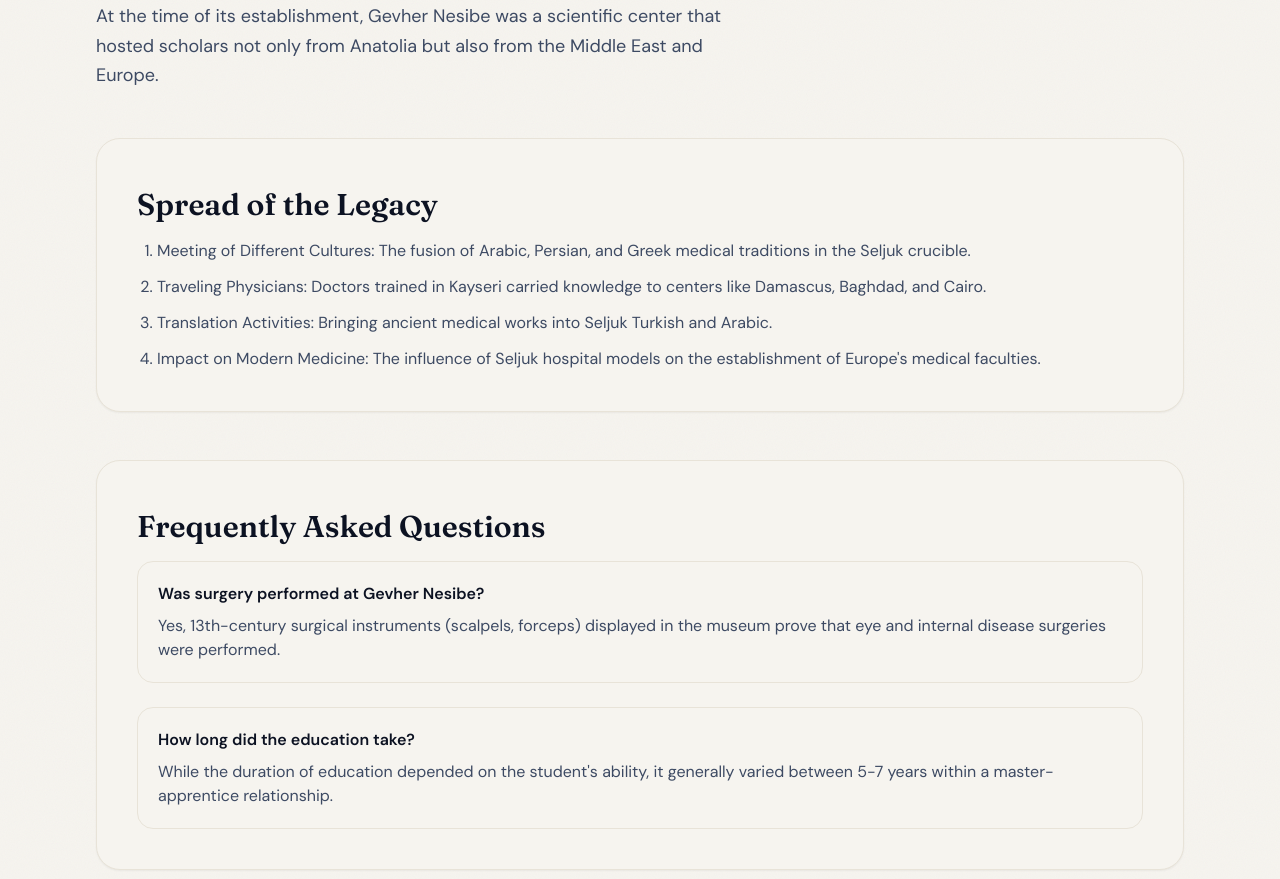
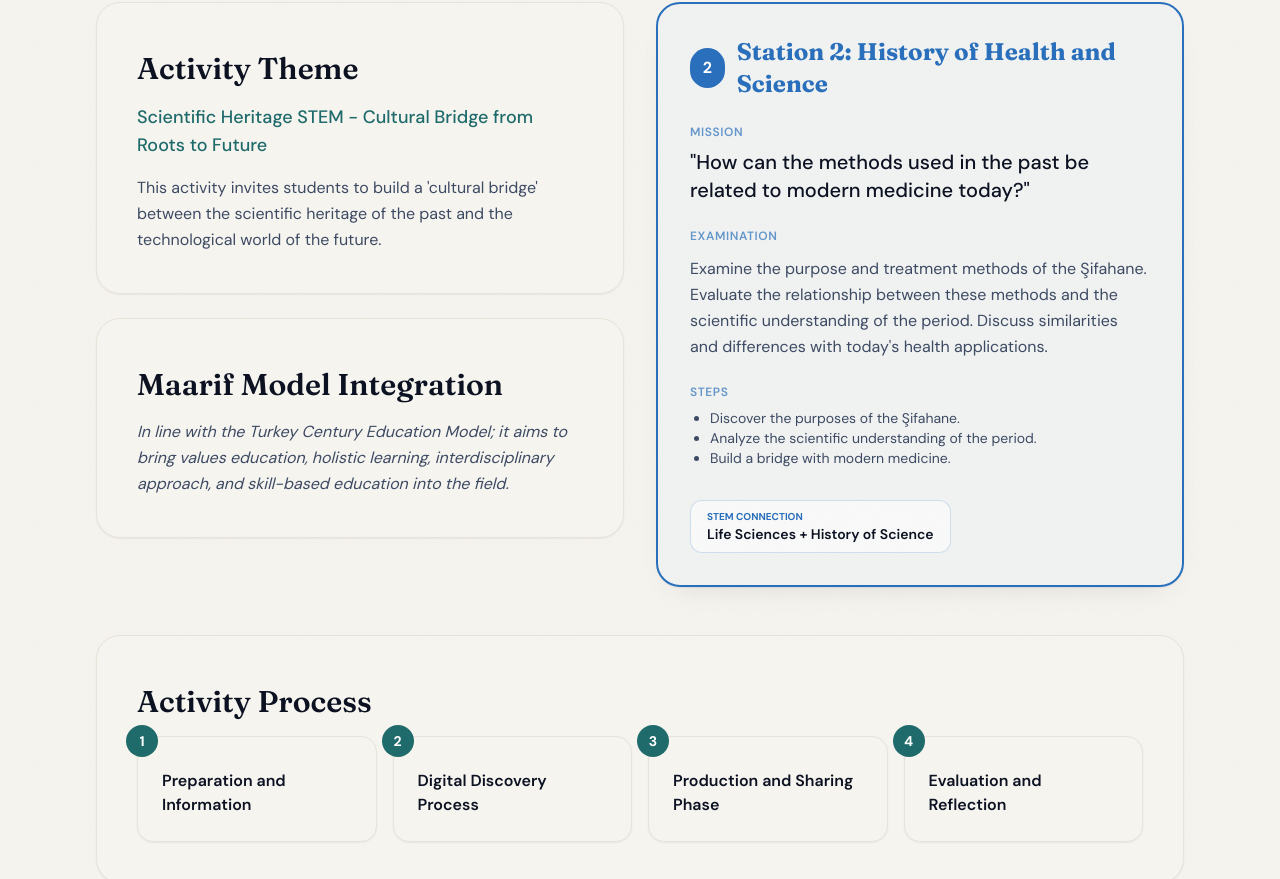
Before and after one commit to kayracim/gevhernesibe, a Next.js app: page /en/uluslararasi/ in a window 1280 px wide. Shown: the part 337-1216 px from the top of the page. Built offline with nearby package versions, Linux system fonts and the light colour scheme.

Commit message:
feat: STEM projesi ve Durak 2 sunum içerikleri eklendi

```diff
--- a/app/[locale]/page.tsx
+++ b/app/[locale]/page.tsx
@@ -115,11 +115,11 @@ export default async function HomePage({
           </div>
         </Section>
 
-        <Section id="uluslararasi-cta" title={locale === "tr" ? "Yolculuk planı" : "Plan your visit"}>
+        <Section id="stem-cta" title={locale === "tr" ? "STEM Projemiz" : "Our STEM Project"}>
           <p>
             {locale === "tr"
-              ? "Kayseri’ye uzaktan gelen hastalar için adım adım bir çerçeve hazırladık."
-              : "We prepared a simple step-by-step frame for patients traveling to Kayseri."}
+              ? "Bilimsel Miras STEM: Köklerden Geleceğe Kültür Köprüsü projemizin Durak 2 sunumu için hazırladığımız dijital keşif sürecine göz atın."
+              : "Check out the digital discovery process we prepared for the Station 2 presentation of our Scientific Heritage STEM project."}
           </p>
           <Link
             href={withLocale(locale, "/uluslararasi")}
--- a/app/[locale]/uluslararasi/page.tsx
+++ b/app/[locale]/uluslararasi/page.tsx
@@ -13,12 +13,12 @@ export async function generateMetadata({
   const locale = raw as Locale;
   const dict = await getDictionary(locale);
   return {
-    title: dict.internationalPage.title,
+    title: dict.stem.title,
     alternates: { languages: { tr: "/tr/uluslararasi/", en: "/en/uluslararasi/" } },
   };
 }
 
-export default async function InternationalPage({
+export default async function StemProjectPage({
   params,
 }: {
   params: Promise<{ locale: string }>;
@@ -26,35 +26,82 @@ export default async function InternationalPage({
   const { locale: raw } = await params;
   const locale = raw as Locale;
   const dict = await getDictionary(locale);
-  const p = dict.internationalPage;
+  const s = dict.stem;
 
   return (
     <div className="space-y-12">
-      <PageIntro title={p.title} subtitle={p.subtitle} />
-      <p className="max-w-measure text-lg leading-relaxed text-ink-muted">{p.intro}</p>
+      <PageIntro title={s.title} subtitle={s.subtitle} />
 
-      <Section id="adimlar" title={p.stepsTitle}>
-        <ol className="list-decimal space-y-3 pl-5">
-          {p.steps.map((step) => (
-            <li key={step}>{step}</li>
-          ))}
-        </ol>
-      </Section>
+      <div className="grid gap-8 lg:grid-cols-2">
+        <div className="space-y-6">
+          <Section id="tema" title={locale === "tr" ? "Etkinlik Teması" : "Activity Theme"}>
+            <p className="text-lg font-medium text-heritage">{s.activity.theme}</p>
+            <p className="mt-4 leading-relaxed text-ink-muted">{s.activity.purpose}</p>
+          </Section>
 
-      <Section id="sss" title={p.faqTitle}>
-        <div className="space-y-6">
-          {p.faqs.map((f) => (
-            <div key={f.q} className="rounded-2xl border border-sand bg-paper p-5">
-              <p className="font-semibold text-ink">{f.q}</p>
-              <p className="mt-2">{f.a}</p>
+          <Section id="maarif" title={locale === "tr" ? "Maarif Modeli Entegrasyonu" : "Maarif Model Integration"}>
+            <p className="leading-relaxed text-ink-muted italic">{s.activity.maarif}</p>
+          </Section>
+        </div>
+
+        <div className="rounded-3xl border-2 border-clinical bg-clinical-soft/20 p-8 shadow-card">
+          <div className="flex items-center gap-3 text-clinical">
+            <span className="flex h-10 w-10 items-center justify-center rounded-full bg-clinical text-white font-bold">2</span>
+            <h2 className="font-display text-2xl font-bold">{s.durak2.title}</h2>
+          </div>
+
+          <div className="mt-6 space-y-6">
+            <div>
+              <p className="text-xs font-semibold uppercase tracking-wider text-clinical/70">
+                {locale === "tr" ? "GÖREV" : "MISSION"}
+              </p>
+              <p className="mt-2 text-xl font-medium text-ink">"{s.durak2.mission}"</p>
+            </div>
+
+            <div className="space-y-3">
+              <p className="text-xs font-semibold uppercase tracking-wider text-clinical/70">
+                {locale === "tr" ? "İNCELEME" : "EXAMINATION"}
+              </p>
+              <p className="leading-relaxed text-ink-muted">{s.durak2.description}</p>
+            </div>
+
+            <div className="space-y-2">
+              <p className="text-xs font-semibold uppercase tracking-wider text-clinical/70">
+                {locale === "tr" ? "ADIMLAR" : "STEPS"}
+              </p>
+              <ul className="list-disc pl-5 text-sm text-ink-muted">
+                {s.durak2.tasks.map((task: string) => (
+                  <li key={task}>{task}</li>
+                ))}
+              </ul>
+            </div>
+
+            <div className="flex flex-wrap gap-4 pt-2">
+              <div className="rounded-xl border border-clinical/20 bg-white/50 px-4 py-2 dark:bg-ink/50">
+                <p className="text-[10px] font-bold text-clinical uppercase">{locale === "tr" ? "STEM Bağlantısı" : "STEM Connection"}</p>
+                <p className="text-sm font-semibold">{s.durak2.stemLink}</p>
+              </div>
+            </div>
+          </div>
+        </div>
+      </div>
+
+      <Section id="surec" title={s.process.title}>
+        <div className="grid gap-4 sm:grid-cols-2 lg:grid-cols-4">
+          {s.process.steps.map((step, index) => (
+            <div key={step} className="relative rounded-2xl border border-sand bg-paper p-6 shadow-sm">
+              <span className="absolute -top-3 -left-3 flex h-8 w-8 items-center justify-center rounded-full bg-heritage text-sm font-bold text-white shadow-lift">
+                {index + 1}
+              </span>
+              <p className="mt-2 font-semibold text-ink">{step}</p>
             </div>
           ))}
         </div>
       </Section>
 
-      <aside className="rounded-3xl border border-sand bg-clinical-soft/30 p-6 text-sm leading-relaxed text-ink-muted sm:p-8">
-        {p.disclaimer}
-      </aside>
+      <div className="rounded-3xl border border-heritage/20 bg-heritage-soft/20 p-8 text-center">
+        <p className="font-display text-xl text-heritage">{s.durak2.maarifModel}</p>
+      </div>
     </div>
   );
 }
--- a/messages/en.json
+++ b/messages/en.json
@@ -9,10 +9,10 @@
     "history": "History & Legacy",
     "hospital": "Architecture & Education",
     "cases": "Healing Methods",
-    "international": "Scientific Heritage",
+    "international": "Scientific Heritage STEM",
     "bibliography": "Bibliography",
     "contact": "Visit & Contact",
-    "cta": "Explore History"
+    "cta": "STEM Explore"
   },
   "skip": "Skip to content",
   "home": {
@@ -52,8 +52,8 @@
       "slotLabel": "Artifact"
     },
     "historicalContext": {
-      "title": "Seljuk Scientific World",
-      "body": "The observation, recording, and measurement techniques used 800 years ago form the basis of today's modern medical disciplines. The complex is a masterpiece of genius, combining statics in its architecture and biology/psychology in its treatments."
+      "title": "Selçuklu Science World and STEM",
+      "body": "The observation, recording, and measurement techniques used 800 years ago at Gevher Nesibe form the basis of today's modern medical disciplines. As part of our 'Cultural Bridge from Roots to Future' project, we re-interpret this ancient heritage through STEM disciplines (Science, Technology, Engineering, Mathematics)."
     },
     "carousel": [
       {
@@ -175,5 +175,35 @@
     "disclaimerTitle": "Important Note",
     "disclaimer": "This site was prepared for the promotion of a historical and cultural heritage. It does not contain medical advice.",
     "rights": "© {year} Gevher Nesibe Legacy — Sirius Team (11/A) | Kayseri Ticaret Vocational and Technical Anatolian High School"
+  },
+  "stem": {
+    "title": "Scientific Heritage STEM",
+    "subtitle": "Cultural Bridge from Roots to Future",
+    "activity": {
+      "theme": "Scientific Heritage STEM - Cultural Bridge from Roots to Future",
+      "purpose": "This activity invites students to build a 'cultural bridge' between the scientific heritage of the past and the technological world of the future.",
+      "maarif": "In line with the Turkey Century Education Model; it aims to bring values education, holistic learning, interdisciplinary approach, and skill-based education into the field."
+    },
+    "durak2": {
+      "title": "Station 2: History of Health and Science",
+      "description": "Examine the purpose and treatment methods of the Şifahane. Evaluate the relationship between these methods and the scientific understanding of the period. Discuss similarities and differences with today's health applications.",
+      "mission": "How can the methods used in the past be related to modern medicine today?",
+      "stemLink": "Life Sciences + History of Science",
+      "maarifModel": "Critical thinking, problem solving, aesthetic perspective, cultural awareness, and productivity are at the forefront.",
+      "tasks": [
+        "Discover the purposes of the Şifahane.",
+        "Analyze the scientific understanding of the period.",
+        "Build a bridge with modern medicine."
+      ]
+    },
+    "process": {
+      "title": "Activity Process",
+      "steps": [
+        "Preparation and Information",
+        "Digital Discovery Process",
+        "Production and Sharing Phase",
+        "Evaluation and Reflection"
+      ]
+    }
   }
 }
--- a/messages/tr.json
+++ b/messages/tr.json
@@ -9,10 +9,10 @@
     "history": "Tarih ve Miras",
     "hospital": "Mimari ve Eğitim",
     "cases": "Tedavi Yöntemleri",
-    "international": "Bilimsel Miras",
+    "international": "Bilimsel Miras STEM",
     "bibliography": "Kaynakça",
     "contact": "Ziyaret ve İletişim",
-    "cta": "Tarihi Keşfet"
+    "cta": "STEM Keşfi"
   },
   "skip": "İçeriğe geç",
   "home": {
@@ -52,8 +52,8 @@
       "slotLabel": "Eser"
     },
     "historicalContext": {
-      "title": "Selçuklu Bilim Dünyası",
-      "body": "800 yıl önce kullanılan gözlem, kayıt ve ölçüm teknikleri; bugünün modern tıp disiplinlerinin temelini oluşturur. Külliye, mimarisiyle statik, tedavileriyle biyoloji ve psikoloji bilimlerini buluşturan bir dehadır."
+      "title": "Selçuklu Bilim Dünyası ve STEM",
+      "body": "800 yıl önce Gevher Nesibe'de kullanılan gözlem, kayıt ve ölçüm teknikleri; bugünün modern tıp disiplinlerinin temelini oluşturur. 'Köklerden Geleceğe Kültür Köprüsü' projemiz kapsamında, bu kadim mirası STEM disiplinleriyle (Bilim, Teknoloji, Mühendislik, Matematik) yeniden yorumluyoruz."
     },
     "carousel": [
       {
@@ -175,5 +175,35 @@
     "disclaimerTitle": "Önemli Not",
     "disclaimer": "Bu site tarihi ve kültürel bir mirasın tanıtımı için hazırlanmıştır. Tıbbi tavsiye içermez.",
     "rights": "© {year} Gevher Nesibe Mirası — Sirius Takımı (11/A) | Kayseri Ticaret Mesleki ve Teknik Anadolu Lisesi"
+  },
+  "stem": {
+    "title": "Bilimsel Miras STEM",
+    "subtitle": "Köklerden Geleceğe Kültür Köprüsü",
+    "activity": {
+      "theme": "Bilimsel Miras STEM- Köklerden Geleceğe Kültür Köprüsü",
+      "purpose": "Bu etkinlik, öğrencileri geçmişin bilimsel mirası ile geleceğin teknolojik dünyası arasında bir 'kültür köprüsü' kurmaya davet eder.",
+      "maarif": "Türkiye Yüzyılı Maarif Modeli ile uyumlu olarak; değerler eğitimi, bütüncül öğrenme, disiplinlerarası yaklaşım ve beceri temelli eğitim anlayışını sahaya taşımayı hedefler."
+    },
+    "durak2": {
+      "title": "Durak 2: Sağlık ve Bilim Tarihi",
+      "description": "Şifahanenin kullanım amacını ve tedavi yöntemlerini inceleyiniz. Bu yöntemlerin dönemin bilimsel anlayışıyla ilişkisini değerlendiriniz. Günümüz sağlık uygulamalarıyla benzerlik ve farklılıklarını tartışınız.",
+      "mission": "Geçmişte kullanılan yöntemler günümüz tıbbı ile nasıl ilişkilendirilebilir?",
+      "stemLink": "Fen Bilimleri + Bilim Tarihi",
+      "maarifModel": "Eleştirel düşünme, problem çözme, estetik bakış, kültürel farkındalık ve üretkenlik ön plandadır.",
+      "tasks": [
+        "Şifahanenin amaçlarını keşfedin.",
+        "Dönemin bilimsel anlayışını analiz edin.",
+        "Günümüz tıbbı ile köprü kurun."
+      ]
+    },
+    "process": {
+      "title": "Etkinlik Süreci",
+      "steps": [
+        "Hazırlık ve Bilgilendirme",
+        "Dijital Keşif Süreci",
+        "Üretim ve Paylaşım Aşaması",
+        "Değerlendirme ve Yansıtma"
+      ]
+    }
   }
 }
```
